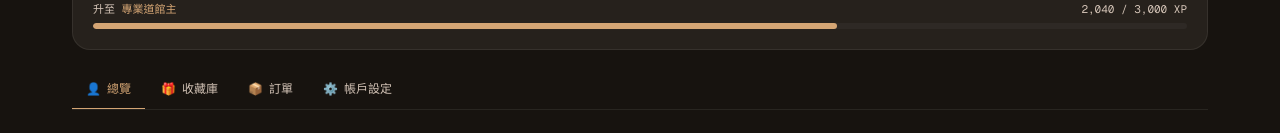
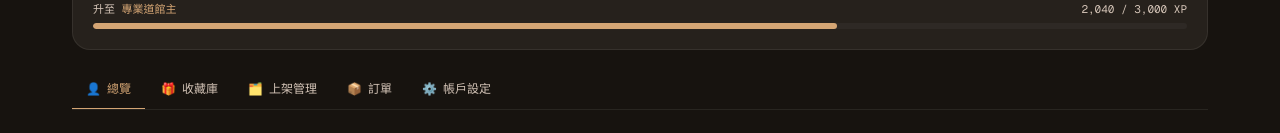
Before and after one commit to VxxxxC/Pokemon-Card-Trading-Platform-Client, a Next.js app: page /profile/user in a window 1280 px wide. Shown: the part 368-501 px from the top of the page. Built offline with nearby package versions, Linux system fonts and the light colour scheme.

Commit message:
create product manage sub-tab in user profile

```diff
--- a/app/profile/user/layout.tsx
+++ b/app/profile/user/layout.tsx
@@ -7,11 +7,13 @@ import { BottomNav } from "@/app/components/navigation/BottomNav";
 import { ProfileTabNav } from "@/app/components/profile/ProfileTabNav";
 import type { TabItem } from "@/app/components/profile/ProfileTabNav";
 
+// 🟢 修正點：將「防潮箱庫存」正式更名為「上架管理」，完美對齊 C2C 賣方交易語意
 const USER_TABS: TabItem[] = [
-  { href: "/profile/user",             label: "總覽",   icon: "👤" },
-  { href: "/profile/user/collection",  label: "收藏庫", icon: "🎁" },
-  { href: "/profile/user/orders",      label: "訂單",   icon: "📦" },
-  { href: "/profile/user/settings",    label: "帳戶設定", icon: "⚙️" },
+  { href: "/profile/user", label: "總覽", icon: "👤" },
+  { href: "/profile/user/collection", label: "收藏庫", icon: "🎁" },
+  { href: "/profile/user/inventory", label: "上架管理", icon: "🗂️" }, // 🚀 正名：上架管理
+  { href: "/profile/user/orders", label: "訂單", icon: "📦" },
+  { href: "/profile/user/settings", label: "帳戶設定", icon: "⚙️" },
 ];
 
 const mockUser = {
@@ -28,8 +30,15 @@ const mockUser = {
   reviewCount: 24,
 };
 
-export default function UserProfileLayout({ children }: { children: ReactNode }) {
-  const xpProgress = Math.min((mockUser.xpCurrent / mockUser.xpRequired) * 100, 100);
+export default function UserProfileLayout({
+  children,
+}: {
+  children: ReactNode;
+}) {
+  const xpProgress = Math.min(
+    (mockUser.xpCurrent / mockUser.xpRequired) * 100,
+    100,
+  );
 
   return (
     <div className="min-h-dvh bg-bg-page flex flex-col">
@@ -77,12 +86,25 @@ export default function UserProfileLayout({ children }: { children: ReactNode })
             </div>
 
             <div className="flex items-center gap-2 flex-wrap">
-              <h1 id="user-hero-name" className="font-sans font-bold text-[22px] text-text-primary">
+              <h1
+                id="user-hero-name"
+                className="font-sans font-bold text-[22px] text-text-primary"
+              >
                 {mockUser.name}
               </h1>
               {mockUser.verifiedBuyer && (
                 <span className="inline-flex items-center gap-1 font-mono text-[10px] text-success bg-[rgba(16,185,129,0.12)] px-2 py-0.5 rounded-full border border-success/20">
-                  <svg width="9" height="9" viewBox="0 0 24 24" fill="none" stroke="#10b981" strokeWidth="3" strokeLinecap="round" strokeLinejoin="round" aria-hidden="true">
+                  <svg
+                    width="9"
+                    height="9"
+                    viewBox="0 0 24 24"
+                    fill="none"
+                    stroke="#10b981"
+                    strokeWidth="3"
+                    strokeLinecap="round"
+                    strokeLinejoin="round"
+                    aria-hidden="true"
+                  >
                     <polyline points="20 6 9 17 4 12" />
                   </svg>
                   已驗證買家
@@ -94,7 +116,14 @@ export default function UserProfileLayout({ children }: { children: ReactNode })
             </p>
             <div className="flex items-center gap-2 mt-1.5">
               <span className="inline-flex items-center gap-1.5 font-mono text-[12px] font-medium text-brand bg-[rgba(212,165,116,0.12)] border border-brand/20 px-2.5 py-1 rounded-lg">
-                <svg width="10" height="10" viewBox="0 0 24 24" fill="#d4a574" stroke="none" aria-hidden="true">
+                <svg
+                  width="10"
+                  height="10"
+                  viewBox="0 0 24 24"
+                  fill="#d4a574"
+                  stroke="none"
+                  aria-hidden="true"
+                >
                   <polygon points="12 2 15.09 8.26 22 9.27 17 14.14 18.18 21.02 12 17.77 5.82 21.02 7 14.14 2 9.27 8.91 8.26 12 2" />
                 </svg>
                 {mockUser.level}
@@ -111,7 +140,8 @@ export default function UserProfileLayout({ children }: { children: ReactNode })
                   升至 <span className="text-brand">{mockUser.nextLevel}</span>
                 </span>
                 <span className="font-mono text-[11px] text-text-secondary">
-                  {mockUser.xpCurrent.toLocaleString()} / {mockUser.xpRequired.toLocaleString()} XP
+                  {mockUser.xpCurrent.toLocaleString()} /{" "}
+                  {mockUser.xpRequired.toLocaleString()} XP
                 </span>
               </div>
               <div
```
